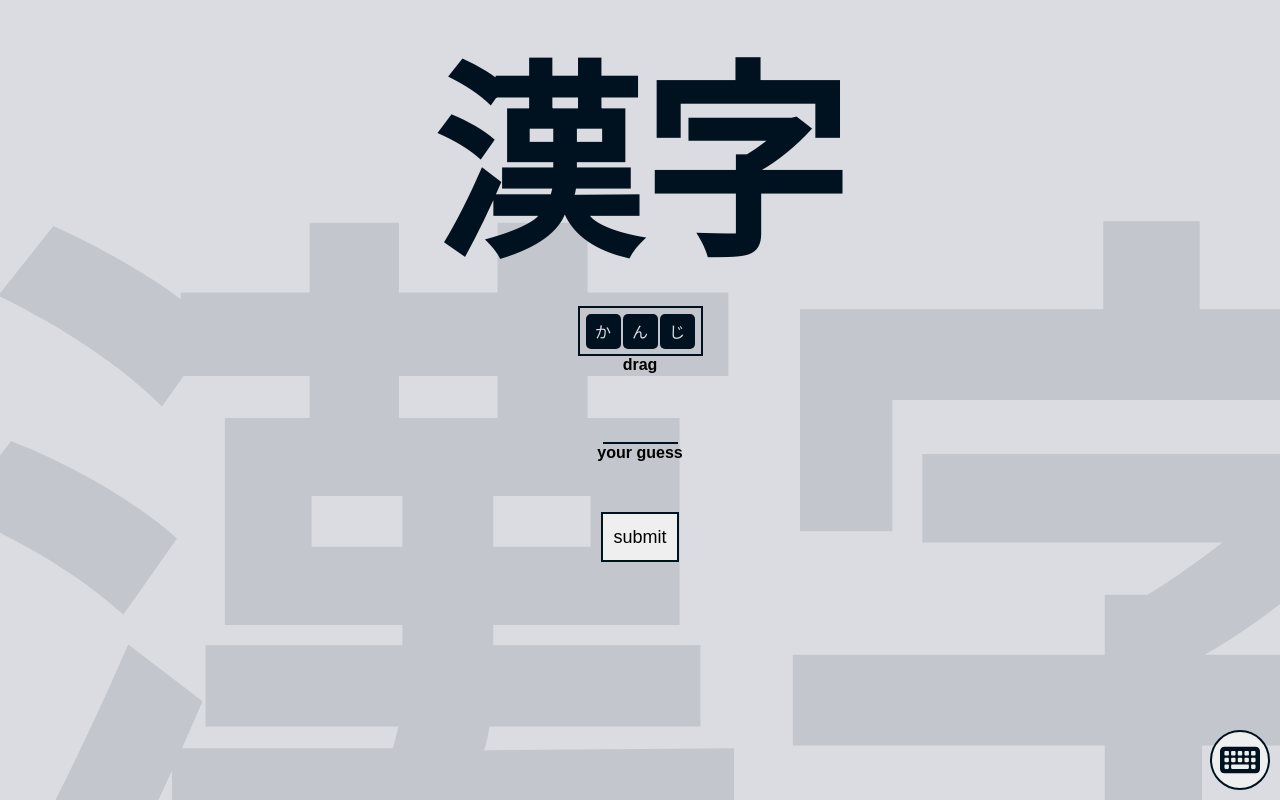
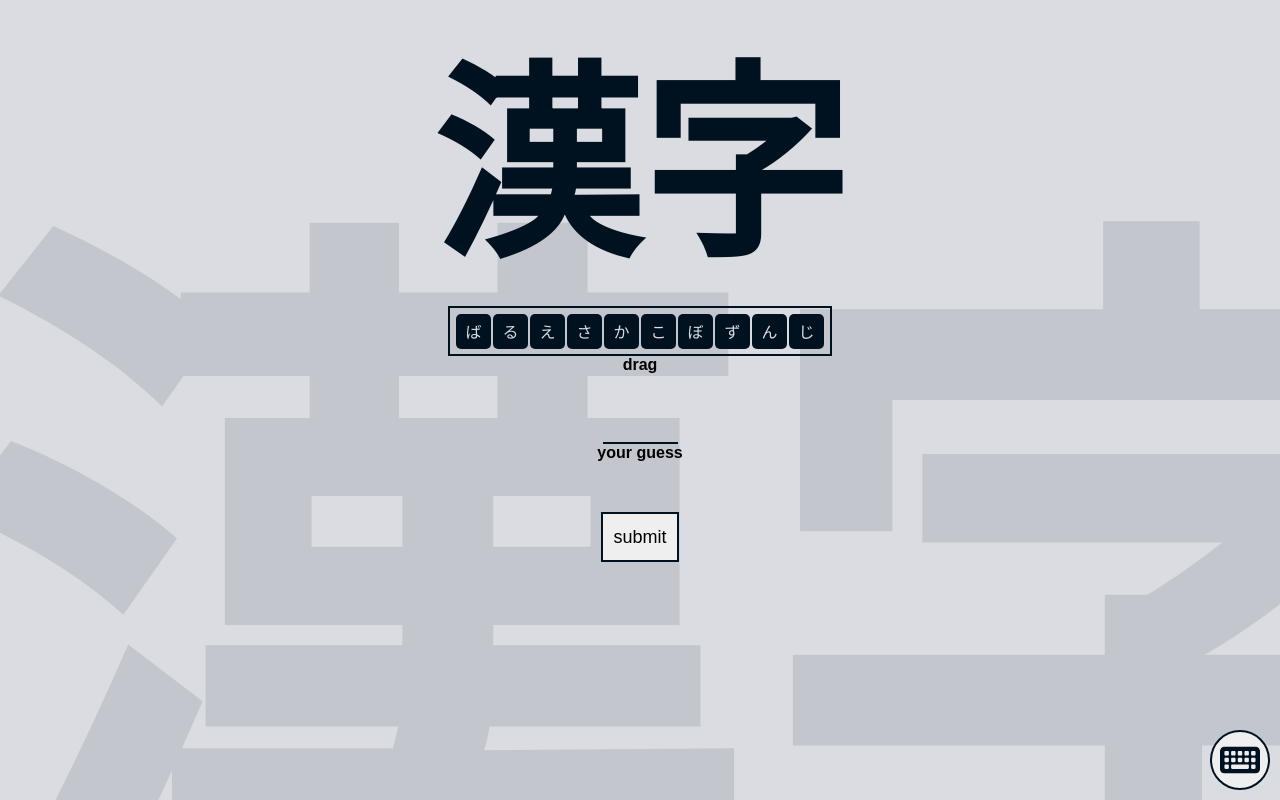
Before and after one commit to Daarrik/kanji-guess-v2, a React (Create React App) app: page / in a window 1280 px wide. Shown: the top 800 px of the page. Built offline with nearby package versions, Linux system fonts and the light colour scheme; a web font is replaced by a local one.

Commit message:
feat: added incorrect options to box input

```diff
--- a/src/components/BoxInput/BoxInput.css
+++ b/src/components/BoxInput/BoxInput.css
@@ -1,3 +1,34 @@
+.box-input {
+  display: flex;
+  flex-direction: column;
+  align-items: center;
+}
+.option-box {
+  display: flex;
+  border: 2px solid var(--text-color);
+  margin-top: 5px;
+  padding: 5px;
+  min-width: 50px;
+  height: 50px;
+  align-items: center;
+  justify-content: center;
+  overflow: hidden;
+}
+
+.selected-box{
+  display: flex;
+  border: none;
+  border-bottom: 2px solid var(--text-color);
+  margin-top: 20px;
+  padding: 5px;
+  min-width: 75px;
+  height: 50px;
+  align-items: center;
+  justify-content: center;
+  overflow: hidden;
+  transition: 250ms;
+}
+
 .char-box {
   display: flex;
   justify-content: center;
@@ -10,9 +41,3 @@
   height: 35px;
   width: 35px;
 }
-
-.box-input {
-  display: flex;
-  flex-direction: column;
-  align-items: center;
-}
--- a/src/components/BoxInput/BoxInput.tsx
+++ b/src/components/BoxInput/BoxInput.tsx
@@ -1,4 +1,4 @@
-import { useState, useEffect, useContext } from "react";
+import { useState, useContext } from "react";
 import { KanjiContext, GuessContext } from "../";
 import { DragDropContext, Droppable, Draggable } from "react-beautiful-dnd";
 import { DraggableLocation, DropResult } from "react-beautiful-dnd";
@@ -17,8 +17,8 @@ const reorder = (
 };
 
 const move = (
-  source: Array<string>,
-  destination: Array<string>,
+  source: Array<ItemType>,
+  destination: Array<ItemType>,
   droppableSource: DraggableLocation,
   droppableDestination: DraggableLocation
 ) => {
@@ -34,30 +34,8 @@ const move = (
   return result;
 };
 
-const optionBoxStyle = {
-  display: "flex",
-  border: "2px solid var(--text-color)",
-  marginTop: "5px",
-  padding: "5px",
-  minWidth: "50px",
-  height: "50px",
-  alignItems: "center",
-  justifyContent: "center",
-  overflow: "hidden",
-};
-
 const selectedBoxStyle = (isDraggingOver: boolean) => ({
-  background: isDraggingOver ? "lightblue" : "none",
-  display: "flex",
-  border: "none",
-  borderBottom: "2px solid var(--text-color)",
-  marginTop: "20px",
-  padding: "5px",
-  minWidth: "75px",
-  height: "50px",
-  alignItems: "center",
-  justifyContent: "center",
-  overflow: "hidden",
+  boxShadow: isDraggingOver ? "inset 0px -50px rgba(0, 18, 32, .25)" : "none",
 });
 
 interface StateType {
@@ -70,19 +48,18 @@ interface ItemType {
 }
 
 const BoxInput = () => {
-  const { reading } = useContext(KanjiContext);
-  const { guess, setGuess } = useContext(GuessContext);
+  const { reading, incorrectGuesses } = useContext(KanjiContext);
+  const { setGuess } = useContext(GuessContext);
 
   const [state, setState] = useState<StateType>({
     items: reading
       .split("")
+      .concat(incorrectGuesses)
+      // One line scramble
+      .sort(() => .5 - Math.random())
       .map((char, idx) => ({ id: idx.toString(), char: char })),
     selected: [],
   });
-
-  useEffect(() => {
-    console.log(guess);
-  }, [guess]);
 
   // Need to figure out indexing
   // @ts-ignore
@@ -127,9 +104,8 @@ const BoxInput = () => {
         <Droppable droppableId="items" direction="horizontal">
           {(provided) => (
             <div
-              className="items"
+              className="option-box"
               ref={provided.innerRef}
-              style={optionBoxStyle}
             >
               {state.items.map((item, idx) => (
                 <Draggable key={item.id} draggableId={item.id} index={idx}>
@@ -152,7 +128,7 @@ const BoxInput = () => {
         <h4 className="en-font">drag</h4>
         <Droppable droppableId="selected" direction="horizontal">
           {(provided, snapshot) => (
-            <div
+            <div className="selected-box"
               ref={provided.innerRef}
               style={selectedBoxStyle(snapshot.isDraggingOver)}
             >
--- a/src/components/ContextProviders/KanjiProvider.tsx
+++ b/src/components/ContextProviders/KanjiProvider.tsx
@@ -1,16 +1,19 @@
-import React, { createContext, useState } from "react";
+import React, { createContext, useState, useEffect } from "react";
 import { kanjiList } from "../../constants/kanji";
+import { kana } from "../../constants/kana";
 
 // Consider changing this to WordProvider/WordContext
 interface KanjiContextType {
   kanji: string;
   reading: string;
+  incorrectGuesses: Array<string>;
   newKanji: () => void;
 }
 
 export const KanjiContext = createContext<KanjiContextType>({
   kanji: "",
   reading: "",
+  incorrectGuesses: [],
   newKanji: () => {},
 });
 
@@ -27,8 +30,15 @@ const KanjiProvider = ({ children }: { children: React.ReactNode }) => {
     setReading(newReading);
   };
 
+  const incorrectGuesses: Array<string> = [];
+  const numOfRandom = 10 - reading.length;
+    for(let i = 0; i < numOfRandom; i++) {
+      const randomKana: string = kana.charAt(Math.floor(Math.random() * kana.length));
+      incorrectGuesses.push(randomKana);
+    }
+
   return (
-    <KanjiContext.Provider value={{ kanji, reading, newKanji }}>
+    <KanjiContext.Provider value={{ kanji, reading, incorrectGuesses, newKanji }}>
       {children}
     </KanjiContext.Provider>
   );
--- /dev/null
+++ b/src/constants/kana.tsx
@@ -0,0 +1 @@
+export const kana = 'あいうえおかきくけこがぎぐげごさしすせそざじずぜぞたちつてとだぢづでどなにぬねのはひふへほばびぶべぼぱぴぷぺぽまみむめもらりるれろやうよわんゃゅょっ';
```
